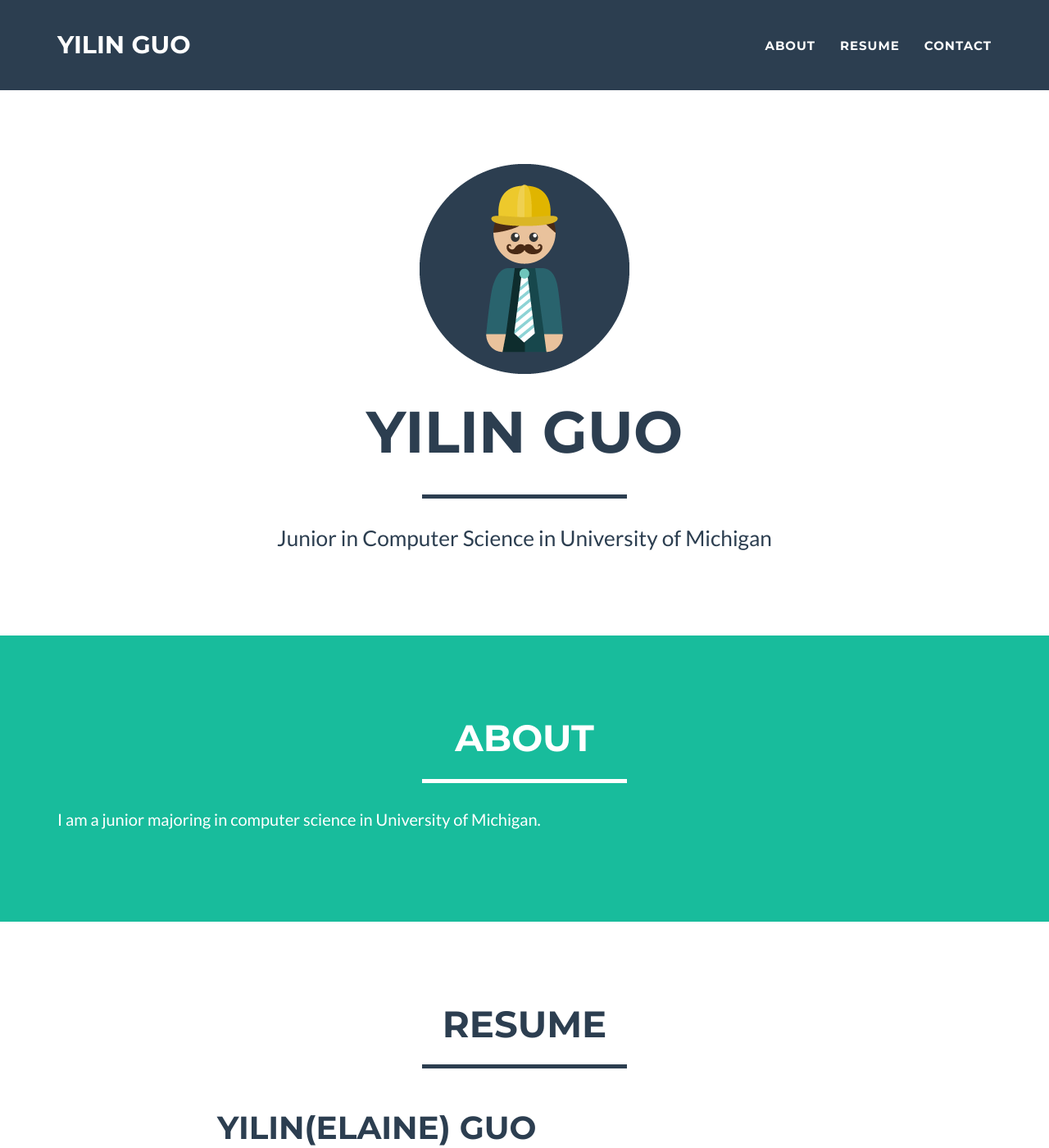
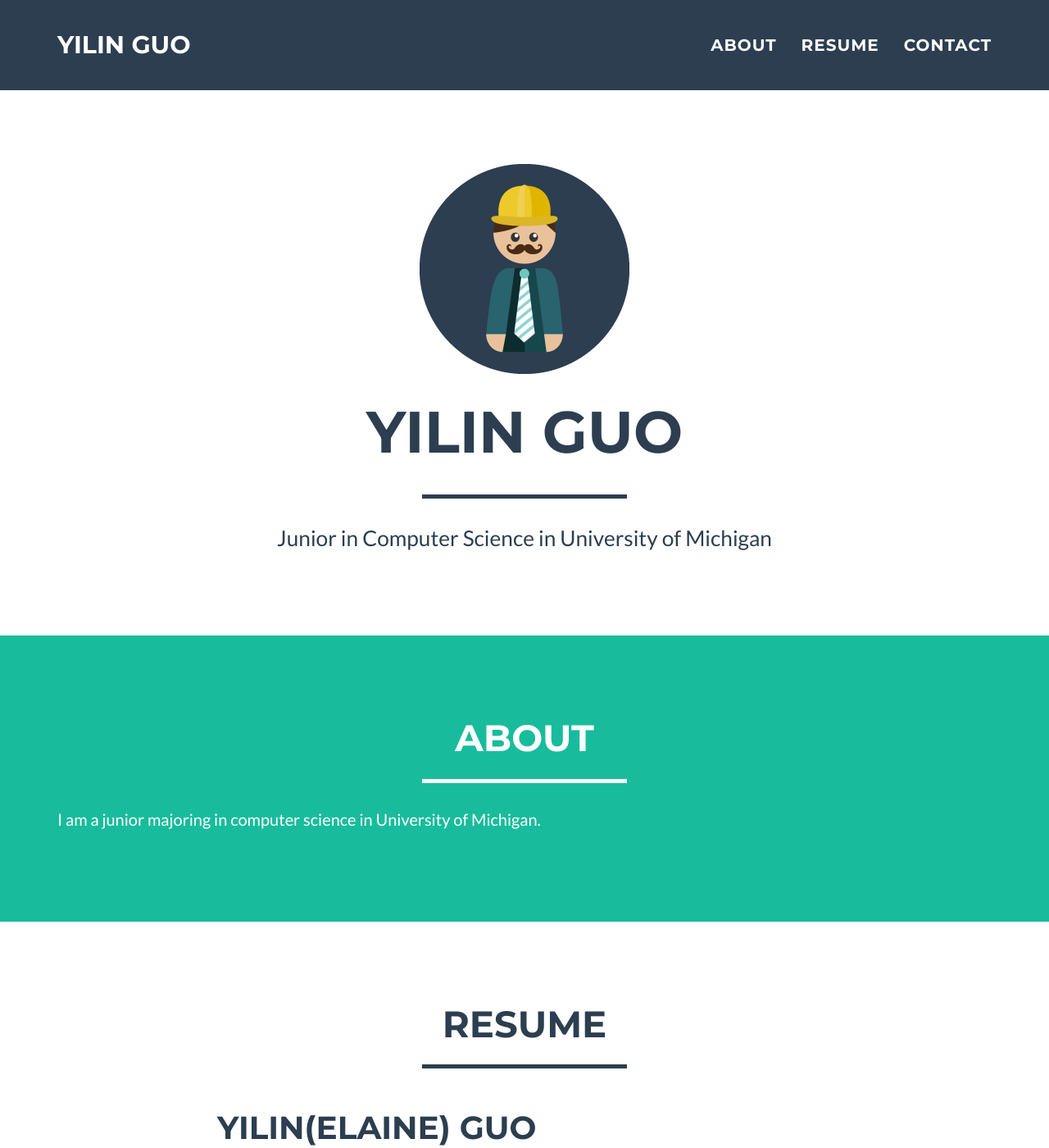
Before and after one commit to YilinGUO/YilinGUO.github.io, a Jekyll site: the page built from index.html, in a window 1280 px wide and 1400 px high. Shown: the whole window at 82% size. Built offline with Jekyll 4.4.1, drawn with Linux system fonts in a browser that asks for light colours.

Commit message:
updated all

```diff
--- a/_includes/css/main.css
+++ b/_includes/css/main.css
@@ -6,6 +6,10 @@
 
 body {
     overflow-x: hidden;
+}
+
+ul {
+    font-size: 20px;
 }
 
 p {
```
